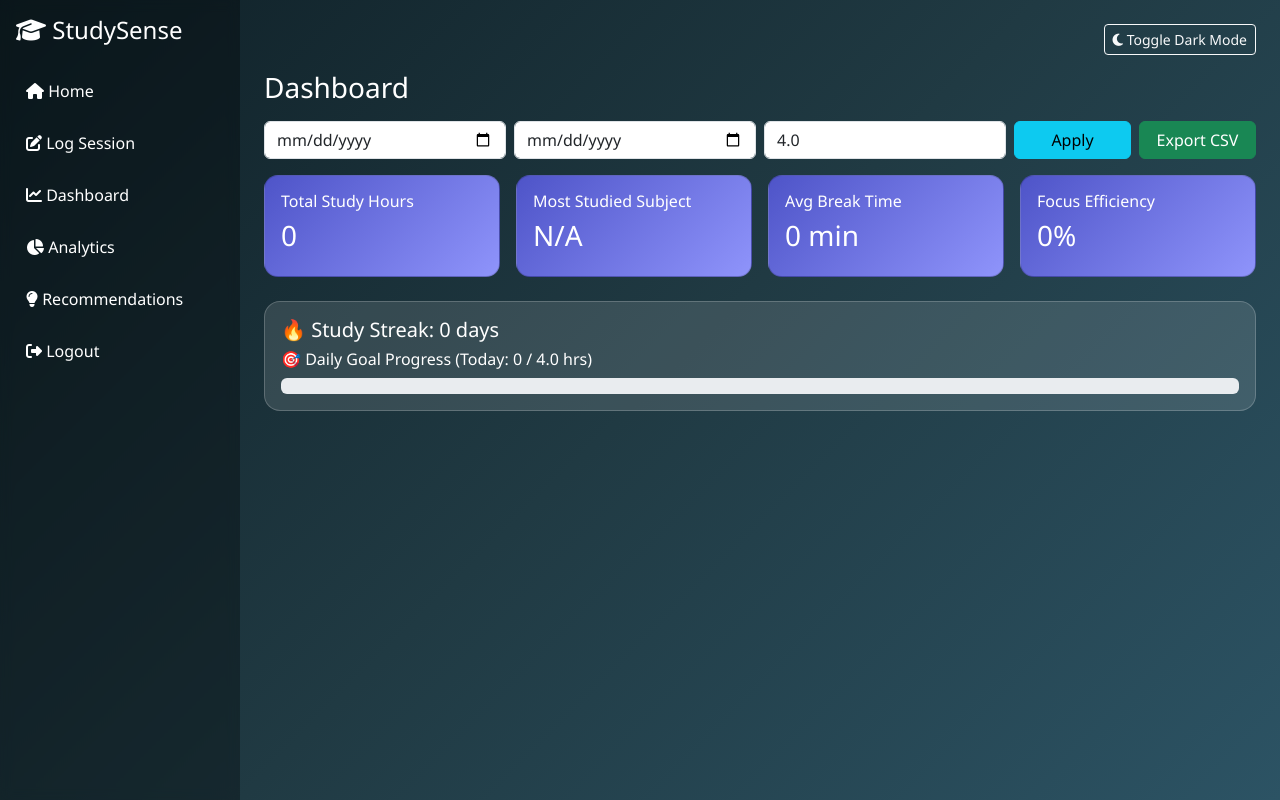
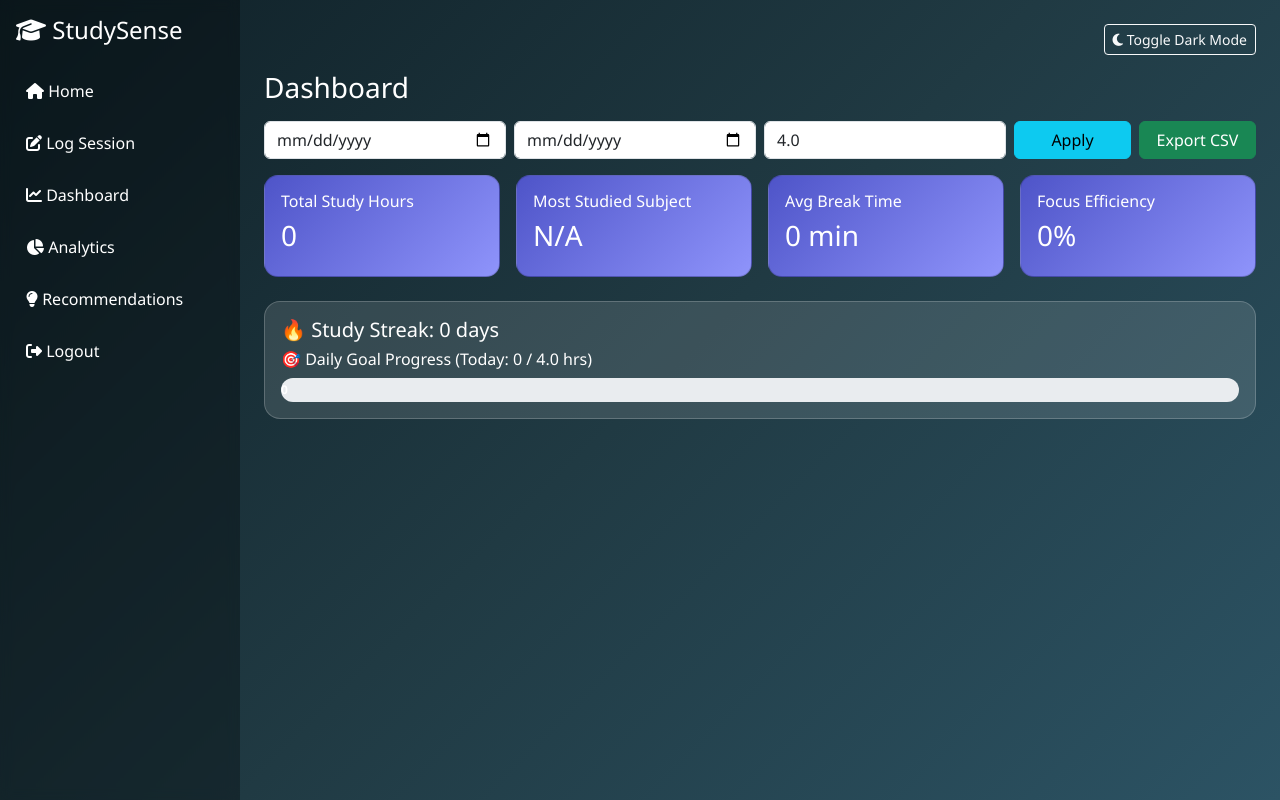
Before and after one commit to SuyashPatil02/StudySense, a Flask app: page /dashboard in a window 1280 px wide. Run offline with Flask 3, Linux system fonts and the light colour scheme; the visitor is signed in with stand-in values (Sample User, id 1).

Commit message:
what changed

```diff
--- a/static/js/main.js
+++ b/static/js/main.js
@@ -1,6 +1,13 @@
 window.addEventListener("load", () => {
     const loader = document.getElementById("loader");
     if (loader) loader.style.display = "none";
+
+    const progressBars = document.querySelectorAll(".progress-bar[aria-valuenow]");
+    progressBars.forEach((bar) => {
+        const value = Number.parseFloat(bar.getAttribute("aria-valuenow") || "0");
+        const clamped = Number.isFinite(value) ? Math.max(0, Math.min(100, value)) : 0;
+        bar.style.width = `${clamped}%`;
+    });
 });
 
 // Dark mode
--- a/study_data.csv
+++ b/study_data.csv
@@ -4,3 +4,4 @@ suyashpatil,2026-04-04,physics,1.5,20.0,07:00,Medium,Neutral,6.98
 suyashpatil,2026-04-05,maths,1.0,40.0,22:00,Hard,Tired,2.44
 suyashpatil,2026-04-06,chemistry,2.5,15.0,05:30,Medium,Motivated,14.29
 suyashpatil,2026-04-07,maths,1.0,35.0,23:00,Easy,Tired,2.78
+suyashpatil,2026-04-08,Java,1.0,15.0,20:00,Medium,Neutral,6.25
--- a/templates/dashboard.html
+++ b/templates/dashboard.html
@@ -44,11 +44,20 @@
 <div class="card glass-card p-3 mt-4">
     <h5>🔥 Study Streak: {{ streak_days }} days</h5>
     <h6>🎯 Daily Goal Progress (Today: {{ goal_progress.today_hours }} / {{ goal_progress.daily_goal }} hrs)</h6>
-    <div class="progress">
-        <div class="progress-bar progress-bar-striped progress-bar-animated" role="progressbar"
-            style="width: {{ goal_progress.percent | default(0) }}%;">
-            {{ goal_progress.percent | default(0) }}%
+
+    <div style="width:100%; height:24px; background:#e9ecef; border-radius:999px; overflow:hidden;">
+        <div data-progress="{{ goal_progress.percent | default(0) }}"
+            style="height:100%; width:0%; background:linear-gradient(90deg,#0d6efd,#20c997); color:#fff; font-weight:600; font-size:12px; line-height:24px; text-align:center; transition:width .5s ease;">
+            {{ goal_progress.percent | round(1) | default(0) }}%
         </div>
     </div>
 </div>
+
+<script>
+    const bar = document.querySelector('[data-progress]');
+    if (bar) {
+        const p = Math.max(0, Math.min(100, Number(bar.dataset.progress) || 0));
+        bar.style.width = p + '%';
+    }
+</script>
 {% endblock %}
```
Also changed, not shown: static/graphs/suyashpatil_daily_bar.png, static/graphs/suyashpatil_line_trend.png, static/graphs/suyashpatil_subject_pie.png.
